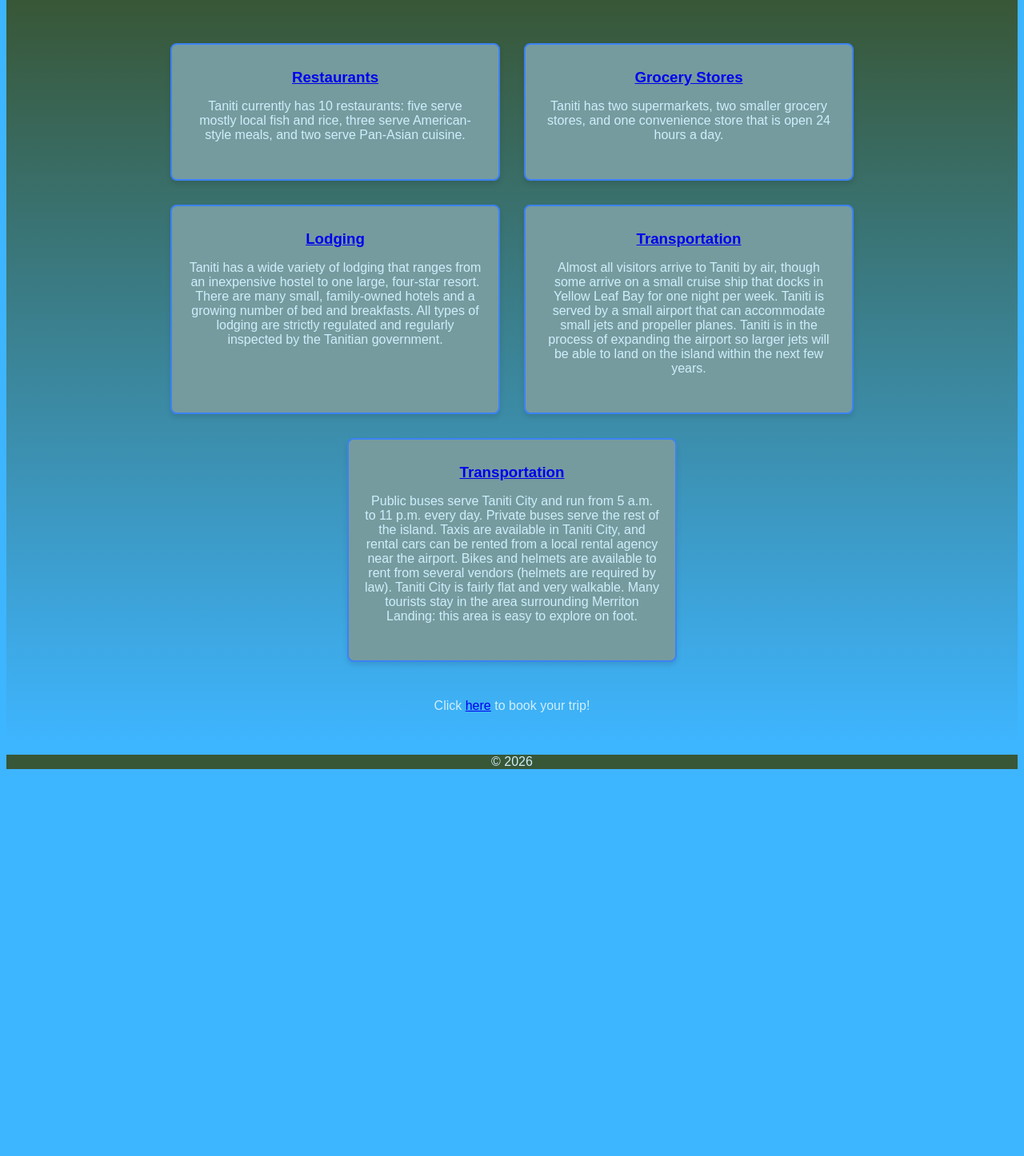
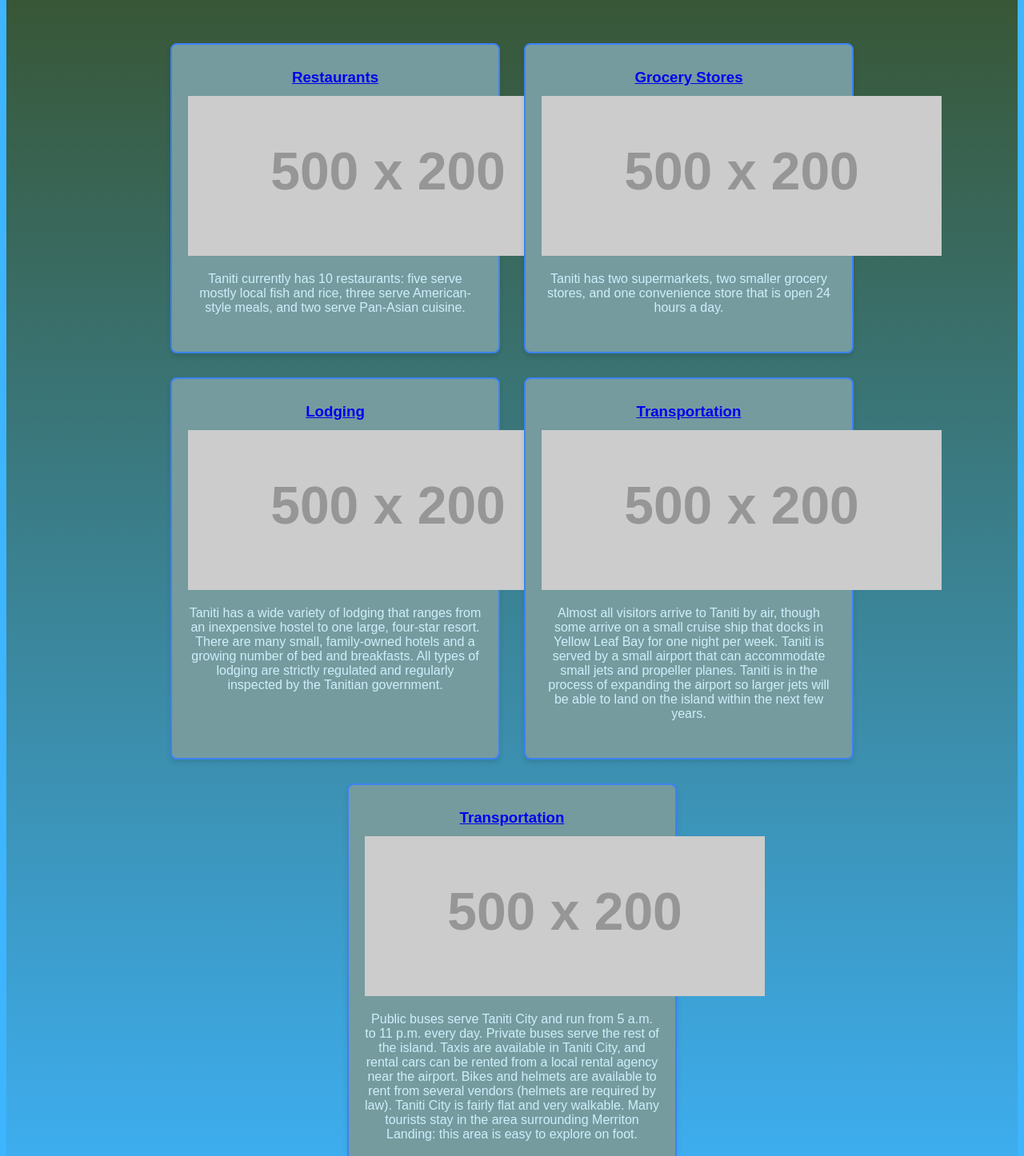
Before and after one commit to Talis98/taniti, a plain HTML site: page lodging.html in a window 1280 px wide. Shown: the part 180-1626 px from the top of the page at 80% size. Before the commit the page ends 1158 px from the top, so only its background shows below. Drawn offline with Linux system fonts and the light colour scheme; placeholder pictures from the web are drawn by us.

Commit message:
Add files via upload

```diff
--- a/lodging.html
+++ b/lodging.html
@@ -119,26 +119,31 @@
 <div class="category-grid">
   <div class="category-box">
     <h3><a href="https://www.yelp.com">Restaurants</a></h3>
+    <img src="https://placehold.co/500x200" alt="Placeholder Image">
     <p>Taniti currently has 10 restaurants: five serve mostly local fish and rice, three serve American-style meals, and two serve Pan-Asian cuisine.</p>
   </div>
 
   <div class="category-box">
     <h3><a href="https://www.yelp.com">Grocery Stores</a></h3>
+    <img src="https://placehold.co/500x200" alt="Placeholder Image">
     <p>Taniti has two supermarkets, two smaller grocery stores, and one convenience store that is open 24 hours a day.</p>
   </div>
 
   <div class="category-box">
     <h3><a href="https://www.tripadvisor.com/">Lodging</a></h3>
+    <img src="https://placehold.co/500x200" alt="Placeholder Image">
     <p>Taniti has a wide variety of lodging that ranges from an inexpensive hostel to one large, four-star resort. There are many small, family-owned hotels and a growing number of bed and breakfasts. All types of lodging are strictly regulated and regularly inspected by the Tanitian government.</p>
   </div>
 
   <div class="category-box">
     <h3><a href="https://www.kayak.com/">Transportation</a></h3>
+    <img src="https://placehold.co/500x200" alt="Placeholder Image">
     <p>Almost all visitors arrive to Taniti by air, though some arrive on a small cruise ship that docks in Yellow Leaf Bay for one night per week. Taniti is served by a small airport that can accommodate small jets and propeller planes. Taniti is in the process of expanding the airport so larger jets will be able to land on the island within the next few years.</p>
   </div>
 
   <div class="category-box">
     <h3><a href="https://www.tripadvisor.com/">Transportation</a></h3>
+    <img src="https://placehold.co/500x200" alt="Placeholder Image">
     <p>Public buses serve Taniti City and run from 5 a.m. to 11 p.m. every day. Private buses serve the rest of the island. Taxis are available in Taniti City, and rental cars can be rented from a local rental agency near the airport. Bikes and helmets are available to rent from several vendors (helmets are required by law). Taniti City is fairly flat and very walkable. Many tourists stay in the area surrounding Merriton Landing: this area is easy to explore on foot.</p>
   </div>
 </div>
```
Also changed, not shown: activities.html (+2 -0 lines), index.html (+1 -0 lines).
